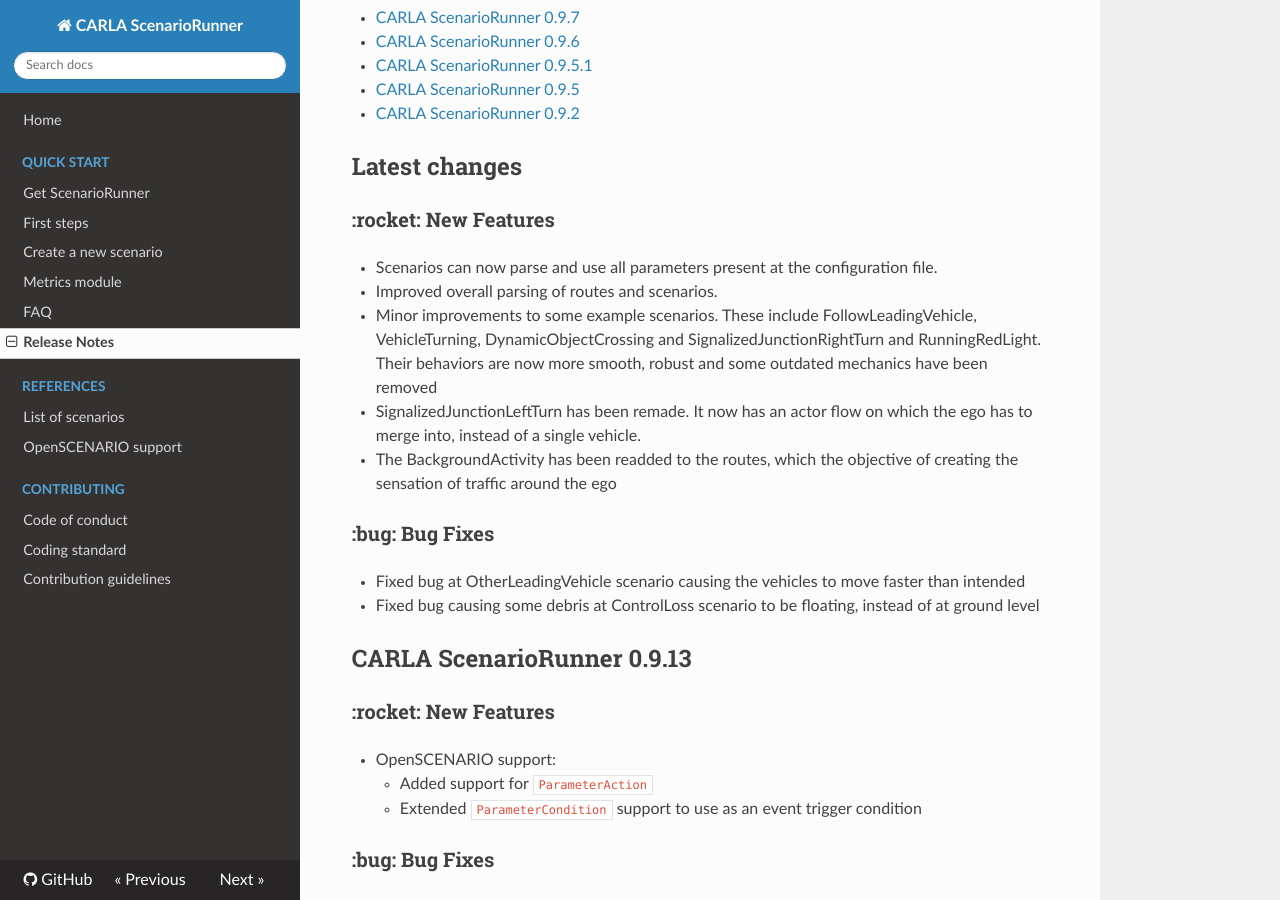
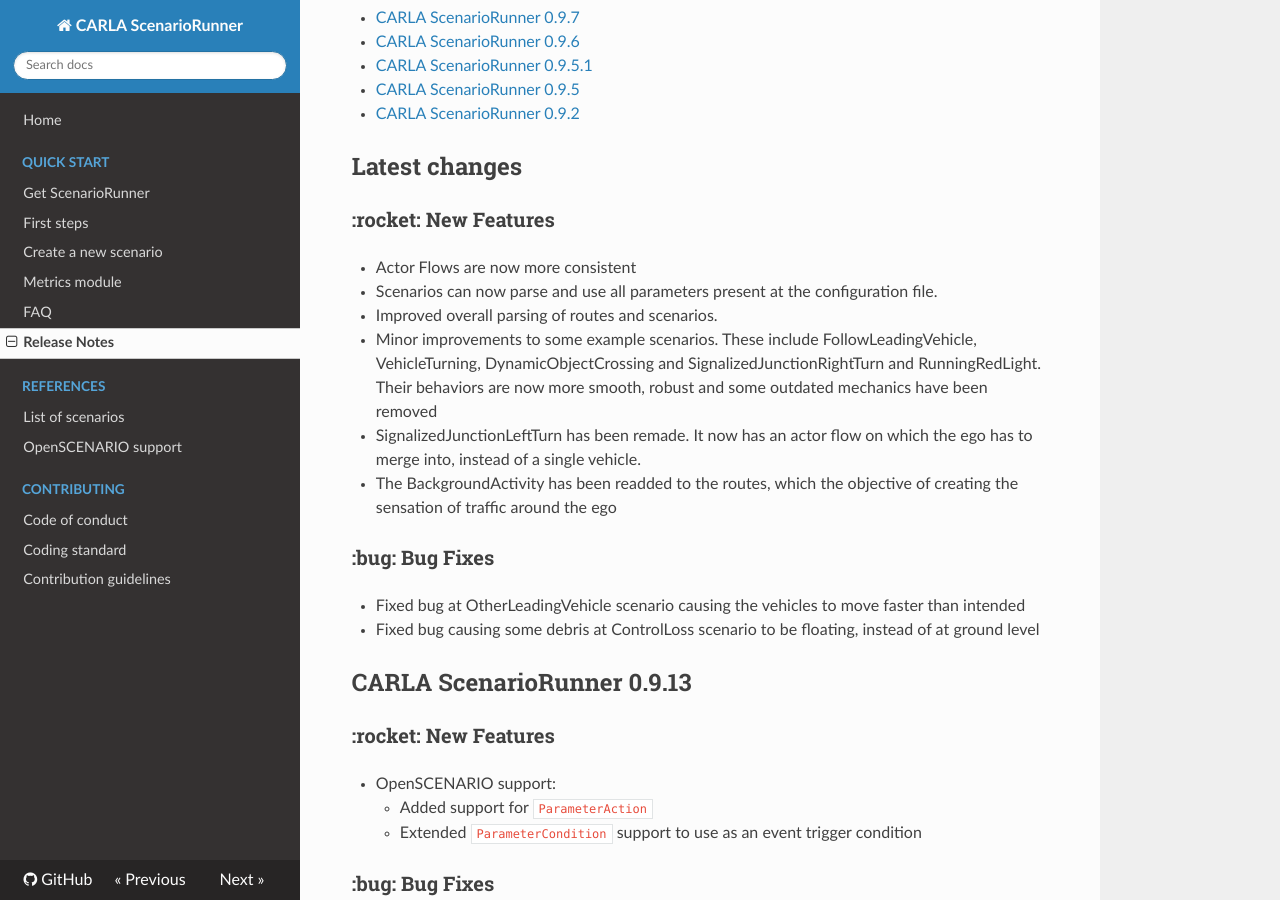
Before and after one commit to carla-simulator/scenario_runner, an MkDocs documentation site: the page built from Docs/CHANGELOG.md, in a window 1280 px wide and 900 px high, scrolled down 317 px. Built offline with MkDocs 1.6.1, drawn with Linux system fonts in a browser that asks for light colours; nearby versions of some CDN libraries.

Commit message:
CHANGELOG

```diff
--- a/Docs/CHANGELOG.md
+++ b/Docs/CHANGELOG.md
@@ -14,6 +14,7 @@
 
 ## Latest changes
 ### :rocket: New Features
+* Actor Flows are now more consistent
 * Scenarios can now parse and use all parameters present at the configuration file.
 * Improved overall parsing of routes and scenarios.
 * Minor improvements to some example scenarios. These include FollowLeadingVehicle, VehicleTurning, DynamicObjectCrossing and SignalizedJunctionRightTurn and RunningRedLight. Their behaviors are now more smooth, robust and some outdated mechanics have been removed
```
